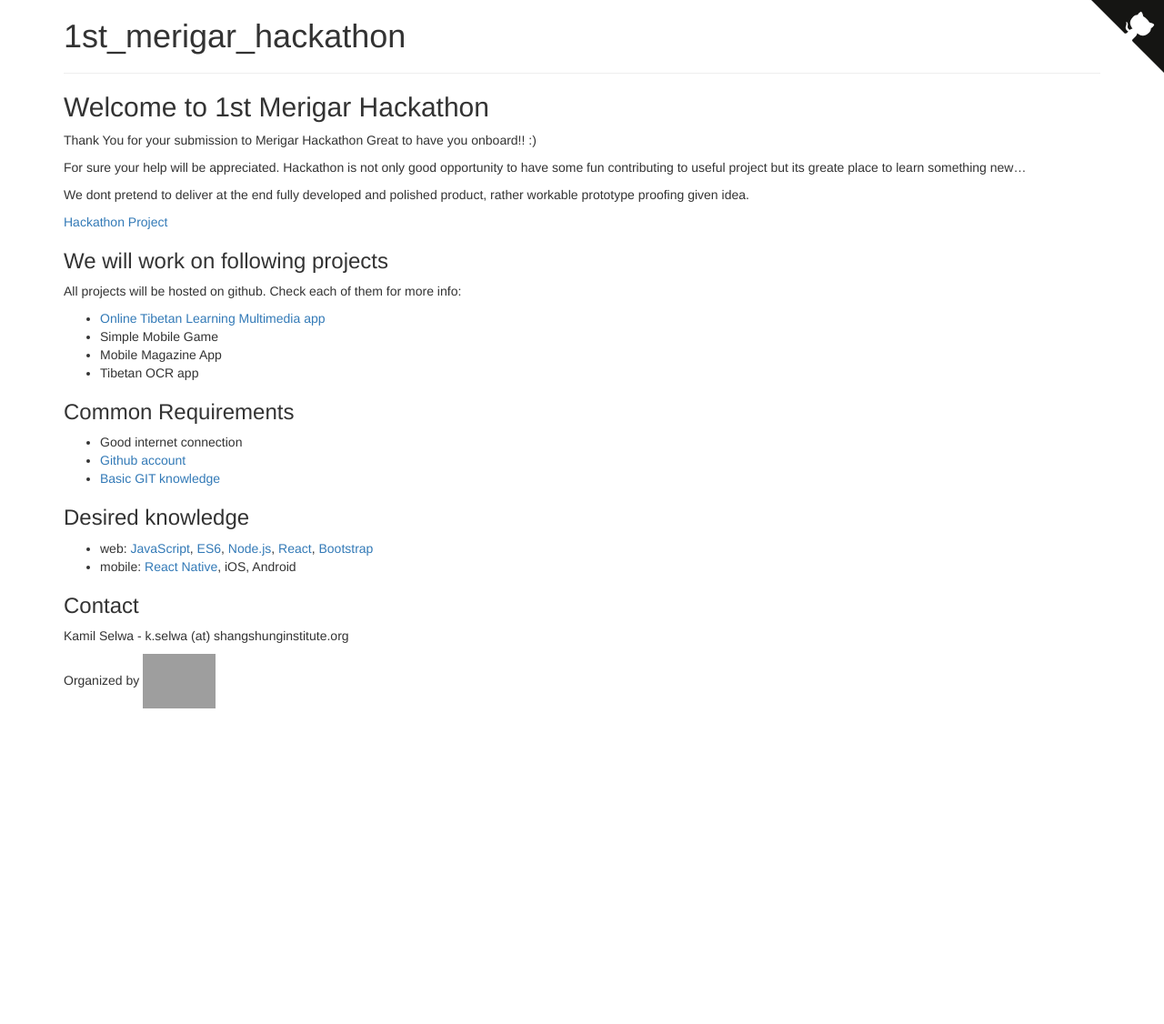
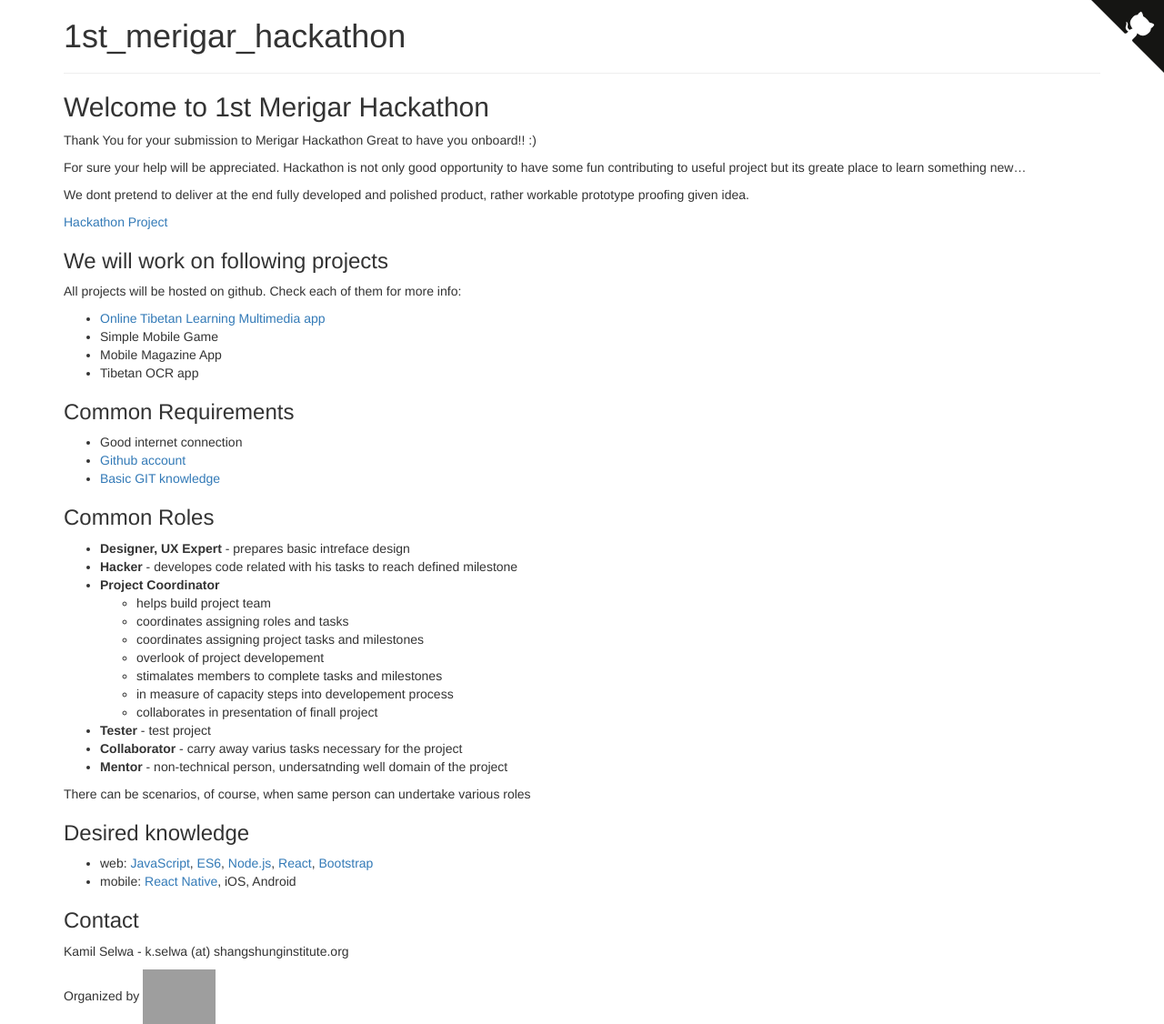
Before and after one commit to ShangShungFoundation/1st_merigar_hackathon, a Jekyll site: the page built from index.md, in a window 1280 px wide. Shown: the whole page at 91% size. Built offline with Jekyll 4.4.1, drawn with Linux system fonts in a browser that asks for light colours; some web fonts are replaced; our own code applies the rules of GitHub Pages for plain Markdown files; before the commit the page ends 900 px from its top, so only the background shows below that; grey boxes are pictures that could not be loaded.

Commit message:
Update index.md

```diff
--- a/index.md
+++ b/index.md
@@ -27,6 +27,24 @@ All projects will be hosted on github. Check each of them for more info:
 - [Github account](https://github.com/)
 - [Basic](http://rogerdudler.github.io/git-guide/) [GIT](https://www.liquidlight.co.uk/blog/article/git-for-beginners-an-overview-and-basic-workflow/) [knowledge](http://blog.udacity.com/2015/06/a-beginners-git-github-tutorial.html)
 
+### Common Roles
+
+- **Designer, UX Expert** - prepares basic intreface design
+- **Hacker** - developes code related with his tasks to reach defined milestone
+- **Project Coordinator**
+  - helps build project team
+  - coordinates assigning roles and tasks
+  - coordinates assigning project tasks and milestones
+  - overlook of project developement
+  - stimalates members to complete tasks and milestones
+  - in measure of capacity steps into developement process
+  - collaborates in presentation of finall project
+- **Tester** - test project
+- **Collaborator** - carry away varius tasks necessary for the project
+- **Mentor** - non-technical person, undersatnding well domain of the project
+
+There can be scenarios, of course, when same person can undertake various roles
+
 ### Desired knowledge
 
 - web: [JavaScript](https://developer.mozilla.org/en-US/docs/Learn/Getting_started_with_the_web/JavaScript_basics),
```
